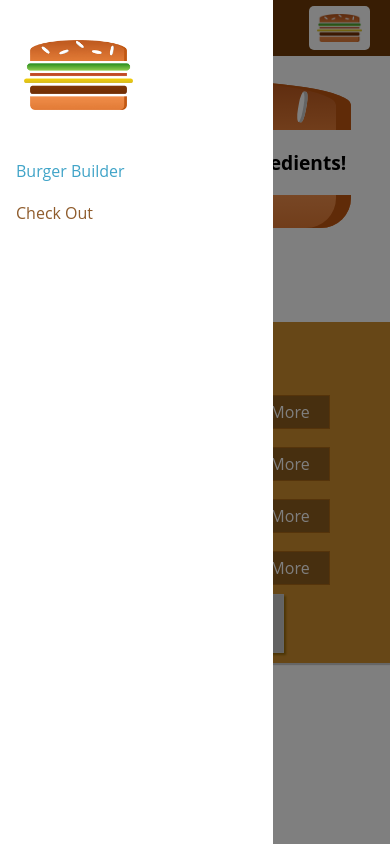
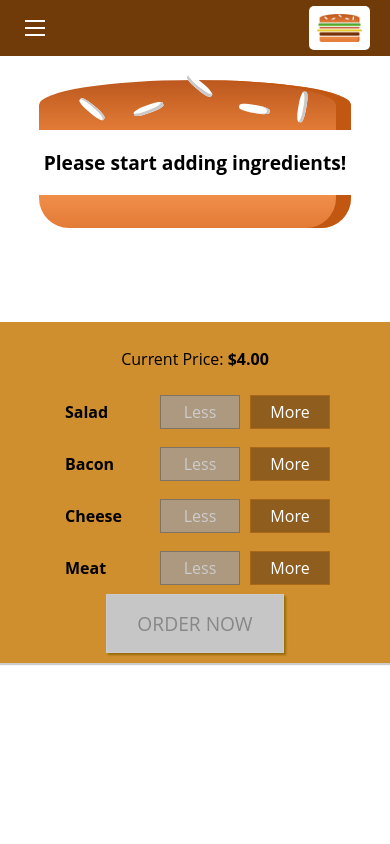
Before and after one commit to Brainilio/Burger-builder, a React (Create React App) app in the folder burger-builder/: page / in a window 390 px wide. Built offline with nearby package versions, Linux system fonts and the light colour scheme; the HTML template or start-up script is replaced by a standard one.

Commit message:
Made hamburger icon

```diff
--- a/burger-builder/src/components/Layout/Layout.js
+++ b/burger-builder/src/components/Layout/Layout.js
@@ -7,16 +7,16 @@ class Layout extends Component {
 	// Wrap the content in a higher order component
 
 	state = {
-		showSideDrawer: true,
+		showSideDrawer: false,
 	}
 	//SIDEDRAWERCLOSEDHANDLER
 	SideDrawerClosedHandler = () => {
-		this.setState({ showSideDrawer: false })
+		this.setState({ showSideDrawer: !this.state.showSideDrawer})
 	}
 	render() {
 		return (
 			<>
-				<Toolbar />
+				<Toolbar handleSide={this.SideDrawerClosedHandler}/>
 				<SideDrawer
 					//side drawer open or not
 					open={this.state.showSideDrawer}
--- a/burger-builder/src/components/Navigation/Toolbar/Toolbar.js
+++ b/burger-builder/src/components/Navigation/Toolbar/Toolbar.js
@@ -3,10 +3,14 @@ import Logo from "../../Logo/Logo"
 import NavigationItems from "../NavigationItems/NavigationItems"
 import classes from "./Toolbar.module.css"
 
-const Toolbar = () => {
+const Toolbar = (props) => {
 	return (
 		<header className={classes.Toolbar}>
-			<div>Menu</div>
+			<div className={classes.Menu} onClick={props.handleSide}>
+				<div></div>
+				<div></div>
+				<div></div>
+			</div>
 			<div className={classes.Logo}>
 				<Logo />
 			</div>
--- a/burger-builder/src/components/Navigation/Toolbar/Toolbar.module.css
+++ b/burger-builder/src/components/Navigation/Toolbar/Toolbar.module.css
@@ -21,8 +21,27 @@
 	height: 80%;
 }
 
-@media (max-width: 499px) {
+.Menu {
+	   cursor: pointer;
+}
+
+.Menu div{
+    z-index: 999;
+    background-color: white;
+    width: 20px;
+    height: 2px;
+    margin: 5px;
+}
+
+@media (max-width: 500px) {
+
 	.DesktopOnly {
 		display: none;
 	}
 }
+
+@media (min-width: 500px) {
+	.Menu  {
+	display: none;
+}
+}
```
